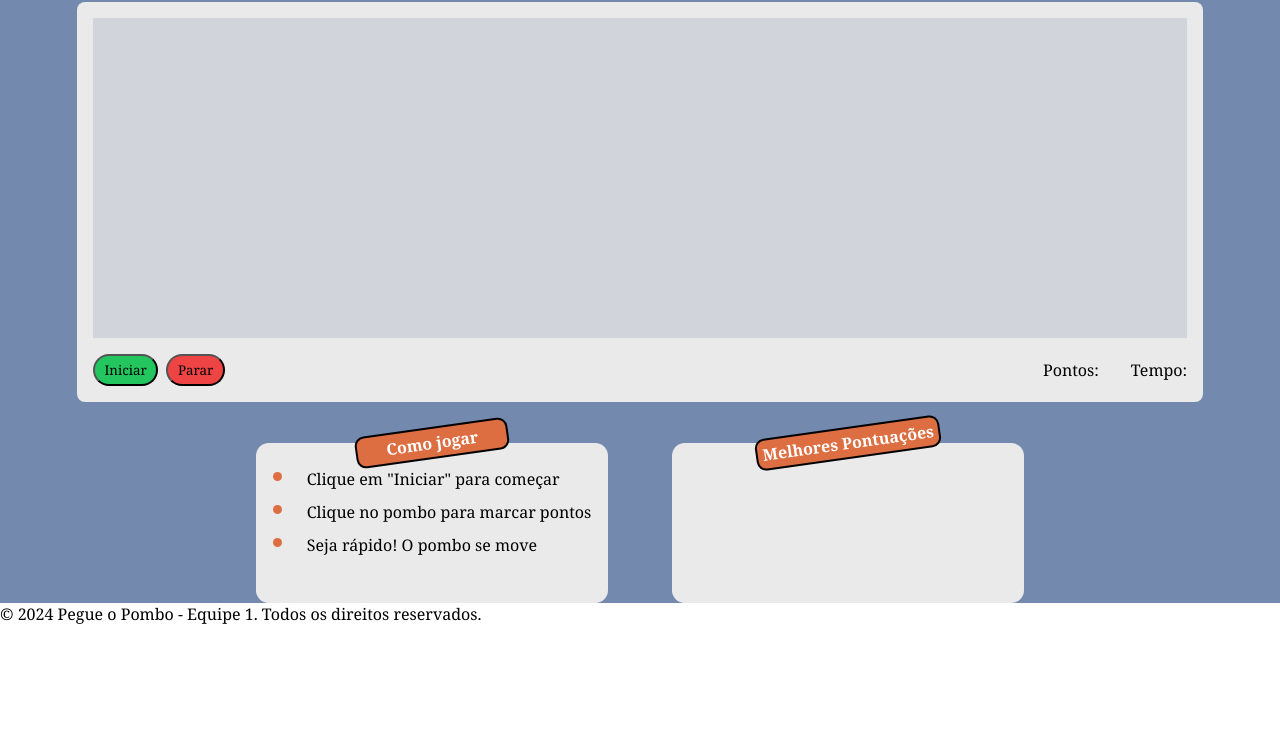
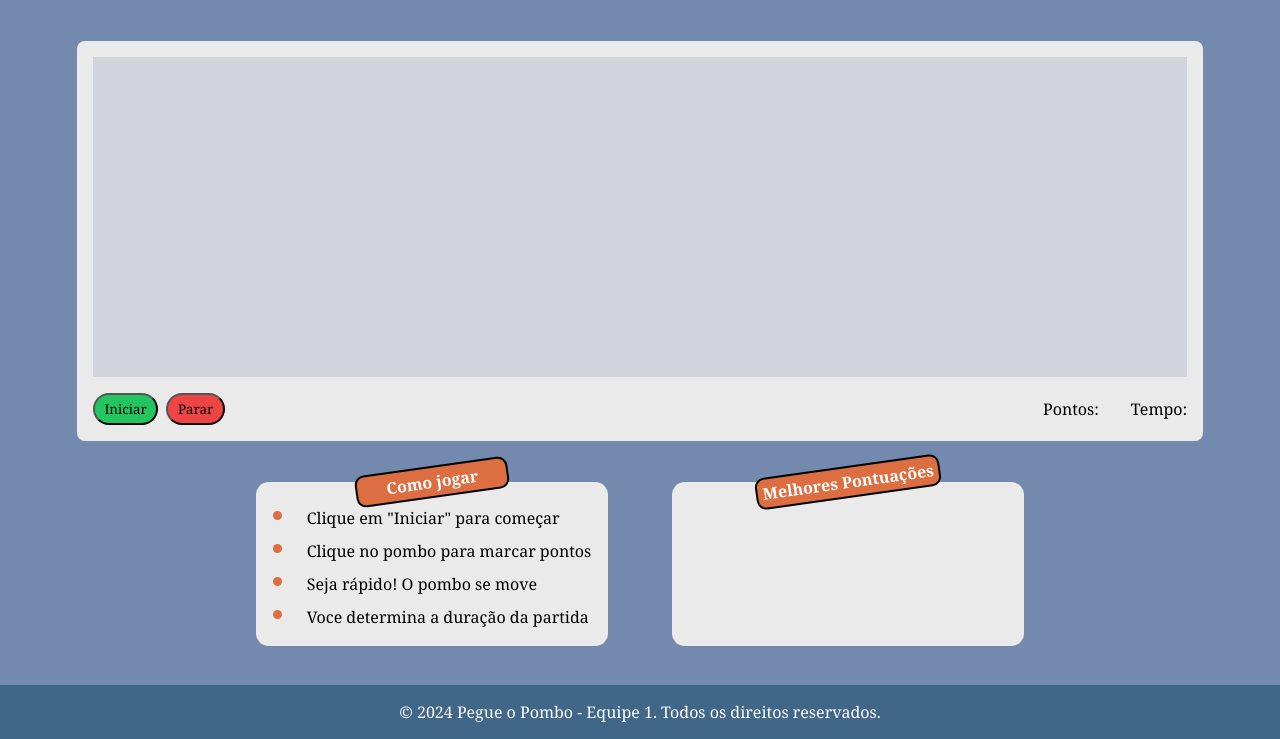
Before and after one commit to iuryallan/PegueOPombo, a plain HTML site: page index.html in a window 1280 px wide. Shown: the part 61-800 px from the top of the page. Drawn offline with Linux system fonts and the light colour scheme.

Commit message:
estilizaçao do footer e organização dos elementos no body

```diff
--- a/index.html
+++ b/index.html
@@ -51,6 +51,9 @@
           <li>
             Seja rápido! O pombo se move
           </li>
+          <li>
+            Voce determina a duração da partida
+          </li>
         </ul>
       </div>
       <div class="como-jogar-ranking">
--- a/style.css
+++ b/style.css
@@ -22,7 +22,12 @@ html{
 }
 
 body{
-  height:100vh
+  height:100vh;
+  background-color: #7389AE
+  ;
+  display:flex;
+  flex-direction: column;
+  justify-content: space-between;
 }
 
 header{
@@ -157,3 +162,16 @@ li::marker{
   font-size: 1.5rem;
   color: #DD6E42;
 }
+
+footer {
+  background-color: #416788;
+  display: flex;
+  justify-content: center;
+  align-items: center;
+  padding: 1rem;
+
+}
+
+footer p {
+  color: #fff;
+}
```
